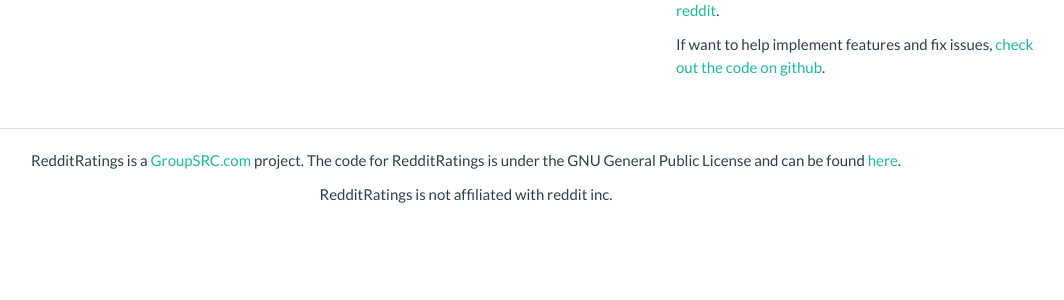
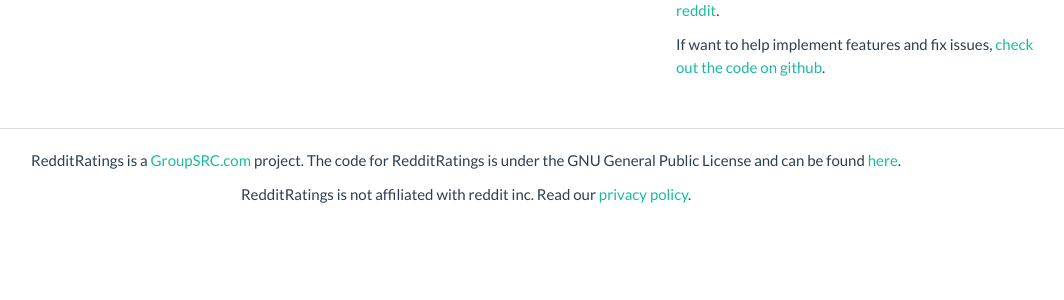
Before and after one commit to davedg629/RedditRatings, a Flask app: page /about/ in a window 1280 px wide. Shown: the part 459-759 px from the top of the page, without its empty margins (174-1238 px from the left). Run offline with Flask 2, Linux system fonts and the light colour scheme; parts of the project's set-up code (start-up, migrations or seed data) failed here and were passed over; some libraries are stand-ins or nearby versions.

Commit message:
Add link to privacy policy in footer

```diff
--- a/app/templates/my_base.html
+++ b/app/templates/my_base.html
@@ -124,7 +124,7 @@
     <div class="container">
     {% block footer %}
     <p>{{ config['APP_NAME'] }} is a <a href="http://groupsrc.com" target="_blank">GroupSRC.com</a> project. The code for RedditRatings is under the GNU General Public License and can be found <a href="https://github.com/davedg629/redditratings" target="_blank">here</a>.</p>
-    <p>{{ config['APP_NAME'] }} is not affiliated with reddit inc.</p>
+    <p>{{ config['APP_NAME'] }} is not affiliated with reddit inc. Read our <a href="{{ url_for('privacy') }}">privacy policy</a>.</p>
     {% endblock %}
     </div>
 </div>
```
